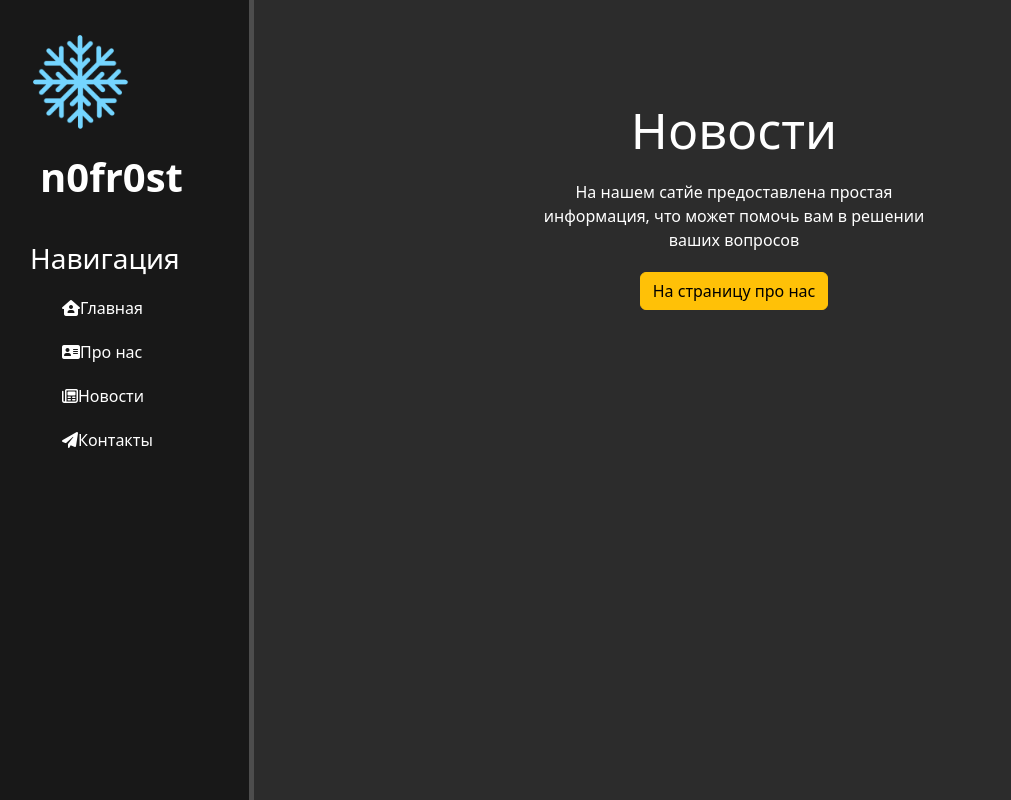
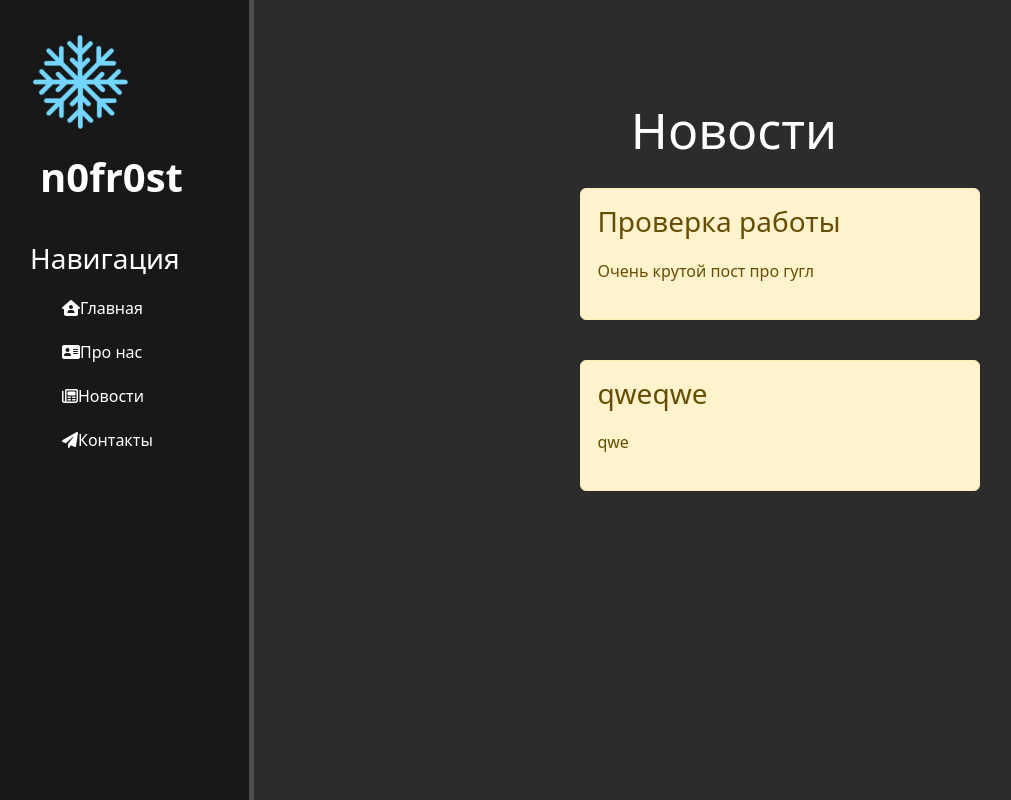
Before and after one commit to n0fr0st/web_django, a Django app: page /news/ in a window 1280 px wide. Shown: the whole page, without its empty margins (2-1013 px from the left). Run offline with Django 4.2, Linux system fonts and the light colour scheme; data comes from the database, SQL or seed files in the repository; both versions use the stored data as it was after the commit.

Commit message:
news boost

```diff
--- a/my_py_project/news/templates/news/news_home.html
+++ b/my_py_project/news/templates/news/news_home.html
@@ -5,8 +5,14 @@
 {% block content %}
     <div class="features">
         <h1>Новости</h1>
-        <p>На нашем сатйе предоставлена простая информация, что может помочь вам в решении ваших вопросов</p>
-        <button class="btn btn-warning">На страницу про нас</button>
+
+        {% for el in news %}
+        <div class="alert alert-warning">
+            <h3>{{ el.title }}</h3>
+            <p>{{ el.anounce }}</p>
+        </div>
+
+        {% endfor %}
 
     </div>
 {% endblock %}
--- a/my_py_project/news/views.py
+++ b/my_py_project/news/views.py
@@ -1,4 +1,6 @@
 from django.shortcuts import render
+from . models import Articles
 
 def news_home(request):
-    return render(request, 'news/news_home.html')
+    news = Articles.objects.all()
+    return render(request, 'news/news_home.html', {'news': news})
--- a/my_py_project/static/main/css/main.css
+++ b/my_py_project/static/main/css/main.css
@@ -56,9 +56,12 @@ main .features{
 }
 
 main .features h1 {font-size: 50px}
-
 main .features p {max-width: 400px; margin: 20px auto; }
 
-button .btn1{
-    color: black;
+.alert-warning {
+    float: left;
+    clear: both;
+    width: 400px;
+    margin: 20px 34%;
+    text-align: left;
 }
```
Also changed, not shown: my_py_project/db.sqlite3.
